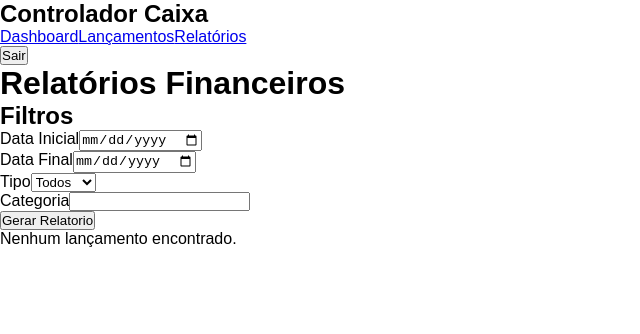
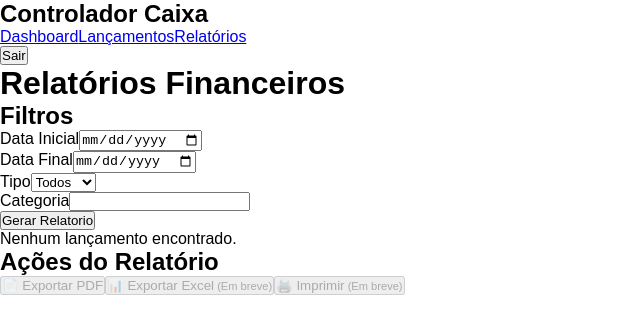
Before and after one commit to LuixG-BR/Controlador-de-Caixa, a React app in the folder frontend/: page /relatorios in a window 1280 px wide. Shown: the top 334 px of the page, without its empty margins (0-640 px from the left). Built offline with nearby package versions, Linux system fonts and the light colour scheme; sample sign-in values are in the browser's storage; the HTML template or start-up script is replaced by a standard one.

Commit message:
feat: card de ações na página de relatorios

```diff
--- /dev/null
+++ b/frontend/src/modules/relatorios/components/cardAcoesRelatorio.css
@@ -0,0 +1,35 @@
+.card-acoes-relatorio{
+    margin-top:30px;
+    padding:25px;
+    border-radius:12px;
+    background:#ffffff;
+    box-shadow:0 4px 10px rgba(0,0,0,.08);
+}
+
+.card-acoes-relatorio h2{
+    margin-bottom:20px;
+}
+
+.card-acoes-relatorio{
+    display:flex;
+    flex-direction:column;
+    gap:15px;
+}
+
+.card-acoes-relatorio button{
+    padding:14px;
+    border:none;
+    border-radius:8px;
+    cursor:pointer;
+    font-size:15px;
+    transition:.2s;
+}
+
+.card-acoes-relatorio button:hover:not(:disabled){
+    transform:translateY(-2px);
+}
+
+.card-acoes-relatorio button:disabled{
+    opacity:.55;
+    cursor:not-allowed;
+}
--- /dev/null
+++ b/frontend/src/modules/relatorios/components/cardAcoesRelatorio.jsx
@@ -0,0 +1,30 @@
+function CardAcoesRelatorio({ relatorio, exportarPDF }) {
+
+    return (
+
+        <div className="card-acoes-relatorio">
+
+            <h2>Ações do Relatório</h2>
+
+            <button
+                onClick={exportarPDF}
+                disabled={!relatorio}
+            >
+                📄 Exportar PDF
+            </button>
+
+            <button disabled>
+                📊 Exportar Excel
+                <small> (Em breve)</small>
+            </button>
+
+            <button disabled>
+                🖨️ Imprimir
+                <small> (Em breve)</small>
+            </button>
+
+        </div>
+    );
+}
+
+export default CardAcoesRelatorio;
--- a/frontend/src/modules/relatorios/pages/Relatorios.jsx
+++ b/frontend/src/modules/relatorios/pages/Relatorios.jsx
@@ -3,10 +3,34 @@ import { useState } from "react";
 import FiltroRelatorio from "../components/FiltroRelatorio";
 import ResumoRelatorio from "../components/ResumoRelatorio";
 import PreviewRelatorio from "../components/PreviewRelatorio";
+import CardAcoesRelatorio from "../components/cardAcoesRelatorio";
+import gerarRelatorioPDF from "../../../utils/pdf/gerarRelatorioPDF";
 
 function Relatorios() {
 
     const [relatorio, setRelatorio] = useState(null);
+    const [filtros, setFiltros] = useState({
+        tipo: "",
+        categoria: "",
+        descricao: "",
+        data_inicio: "",
+        data_fim: ""
+    });
+
+    function exportarPDF() {
+
+        if (!relatorio) return;
+
+        gerarRelatorioPDF({
+            usuario: {
+                nome: "Usuário",
+                congregacao: "Congregação"
+            },
+            filtros,
+            resumo: relatorio.resumo,
+            lancamentos: relatorio.lancamentos
+        });
+    }
 
     return (
 
@@ -16,6 +40,8 @@ function Relatorios() {
 
             <FiltroRelatorio
                 setRelatorio={setRelatorio}
+                filtros={filtros}
+                setFiltros={setFiltros}
             />
 
             <ResumoRelatorio
@@ -26,6 +52,11 @@ function Relatorios() {
                 lancamentos={relatorio?.lancamentos}
             />
 
+            <CardAcoesRelatorio
+                relatorio={relatorio}
+                exportarPDF={exportarPDF}
+            />
+
         </div>
     );
 }
```
